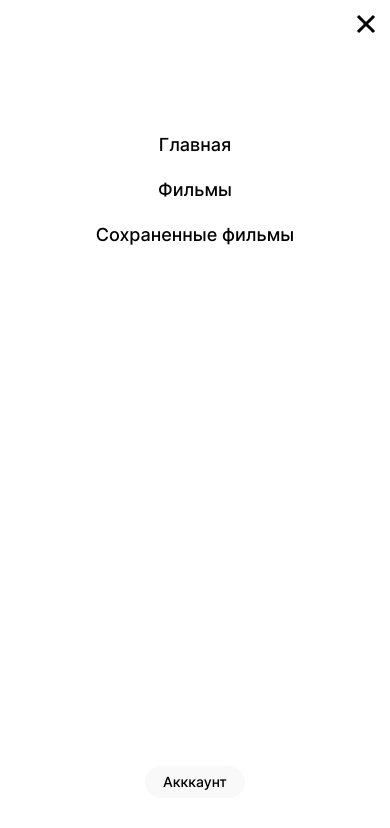
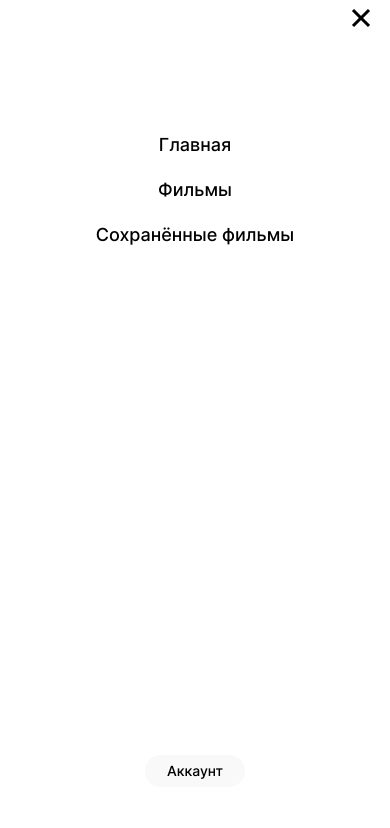
Before and after one commit to EvdokimMellin/movies-explorer-frontend, a React (Create React App) app: page /profile in a window 390 px wide. Both pictures are taken after a click on the button 354 px from the left and 37 px from the top of the page. Shown: the top 828 px of the page. Built offline with nearby package versions, Linux system fonts and the light colour scheme.

Commit message:
fix: еще немного исправлений

```diff
--- a/src/components/GlobalNav/GlobalNav.css
+++ b/src/components/GlobalNav/GlobalNav.css
@@ -87,7 +87,8 @@
 
 @media (min-width: 320px) and (max-width: 767px) {
   .global-nav__menu-button {
-    margin: auto 14px auto auto;
+    margin: auto 23px auto auto;
+    width: 30px;
   }
 
   .global-nav__logo {
--- a/src/components/Menu/Menu.css
+++ b/src/components/Menu/Menu.css
@@ -25,7 +25,7 @@
 
 .menu__close-button {
   align-self: flex-end;
-  margin: 22px 22px 105px auto;
+  margin: 16px 26px 112px auto;
   background-image: url(../../images/close-button.svg);
   width: 22px;
   height: 22px;
@@ -45,7 +45,8 @@
   font-style: normal;
   font-weight: 500;
   line-height: normal;
-  margin-bottom: 28px;
+  margin-bottom: 25px;
+  height: 24px;
 }
 
 .menu__link_active {
@@ -54,7 +55,7 @@
 
 .menu__profile-button {
   margin-top: auto;
-  margin-bottom: 90px;
+  margin-bottom: 100px;
   border: 0;
   border-radius: 20px;
   background: #F9F9F9;
@@ -76,14 +77,15 @@
   }
 
   .menu__close-button {
-    margin: 13px 13px 99px auto;
+    margin: 7px 18px 105px auto;
   }
 
   .menu__link {
-    margin-bottom: 24px;
+    margin-bottom: 17px;
+    height: 28px;
   }
 
   .menu__profile-button {
-    margin-bottom: 46px;
+    margin-bottom: 57px;
   }
 }
--- a/src/components/Menu/Menu.js
+++ b/src/components/Menu/Menu.js
@@ -24,8 +24,8 @@ function Menu(props) {
             <button className='menu__close-button' onClick={handleCloseMenu}></button>
             <NavLink to='/' className='menu__link'>Главная</NavLink>
             <NavLink to='/movies' className={`menu__link ${props.page === 'movies' && 'menu__link_active'}`} onClick={handleChangePage}>Фильмы</NavLink>
-            <NavLink to='/saved-movies' className={`menu__link ${props.page === 'saved-movies' && 'menu__link_active'}`} onClick={handleChangePage}>Сохраненные фильмы</NavLink>
-            <button className='menu__profile-button' onClick={handleProfileClick}>Акккаунт</button>
+            <NavLink to='/saved-movies' className={`menu__link ${props.page === 'saved-movies' && 'menu__link_active'}`} onClick={handleChangePage}>Сохранённые фильмы</NavLink>
+            <button className='menu__profile-button' onClick={handleProfileClick}>Аккаунт</button>
           </nav>
         </div>
     )
--- a/src/components/MoviesCard/MoviesCard.css
+++ b/src/components/MoviesCard/MoviesCard.css
@@ -92,5 +92,24 @@
 
   .movies-card__title {
     line-height: normal;
+    font-size: 12px;
+    font-style: normal;
+    font-weight: 500;
+  }
+
+  .movies-card__duration {
+    font-size: 10px;
+    font-style: normal;
+    font-weight: 400;
+    line-height: normal;
+  }
+
+  .movies-card__like-block {
+    margin-top: 11px;
+  }
+
+  .movies-card__like-button {
+    margin-right: 4px;
+    margin-top: 3px;
   }
 }
--- a/src/components/MoviesCardList/MoviesCardList.css
+++ b/src/components/MoviesCardList/MoviesCardList.css
@@ -54,6 +54,8 @@
 @media (min-width: 320px) and (max-width: 767px) {
   .movies-cards {
     width: 300px;
+    margin-top: 50px;
+    margin-bottom: 102px;
   }
 
   .movies-cards__list {
@@ -64,5 +66,6 @@
 
   .movies-cards__more-movies-button {
     margin: 76px auto 0 auto;
+    width: 240px;
   }
 }
--- a/src/components/SearchForm/SearchForm.css
+++ b/src/components/SearchForm/SearchForm.css
@@ -51,6 +51,7 @@
   background: #FF6838;
   border-radius: 48px;
   margin-right: 19px;
+  cursor: pointer;
 }
 
 .small-screen {
@@ -120,7 +121,8 @@
 @media (min-width: 320px) and (max-width: 767px) {
   .search {
     width: 300px;
-    height: 182px;
+    height: 180px;
+    margin-top: 80px;
   }
 
   .search__icon {
@@ -134,6 +136,10 @@
 
   .search__textarea {
     width: 160px;
+    font-size: 14px;
+    font-style: normal;
+    font-weight: 400;
+    line-height: 20px;
   }
 
   .search__button {
@@ -149,13 +155,18 @@
 
   .search__switch-text {
     display: none;
+    font-size: 11px;
+    font-style: normal;
+    font-weight: 400;
+    line-height: 18px;
   }
 
   .search__switch-container {
     display: flex;
-    margin-top: 33px;
+    margin: 33px auto 0 auto;
     align-items: center;
-    justify-content: center;
+    width: 148px;
+    justify-content: space-between;
   }
 
   .small-screen {
```
